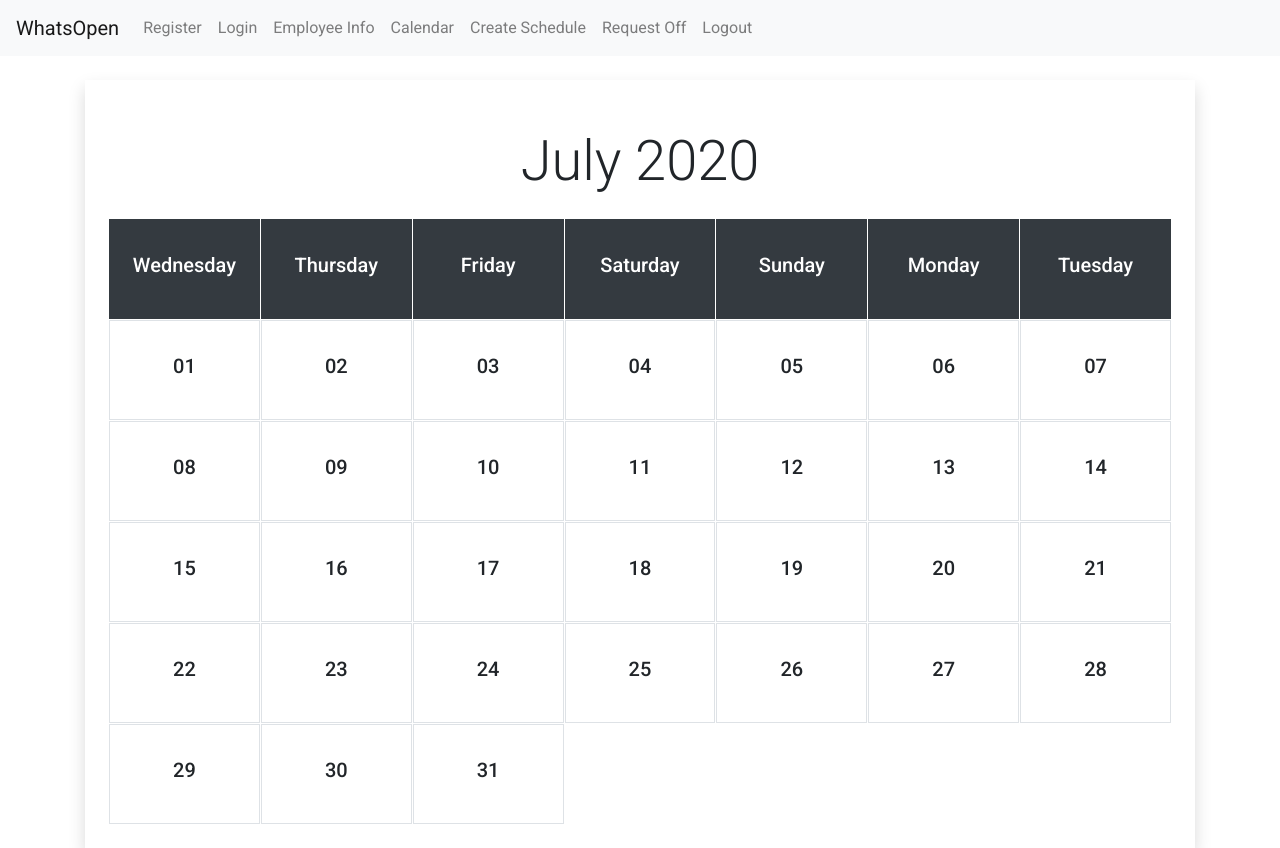
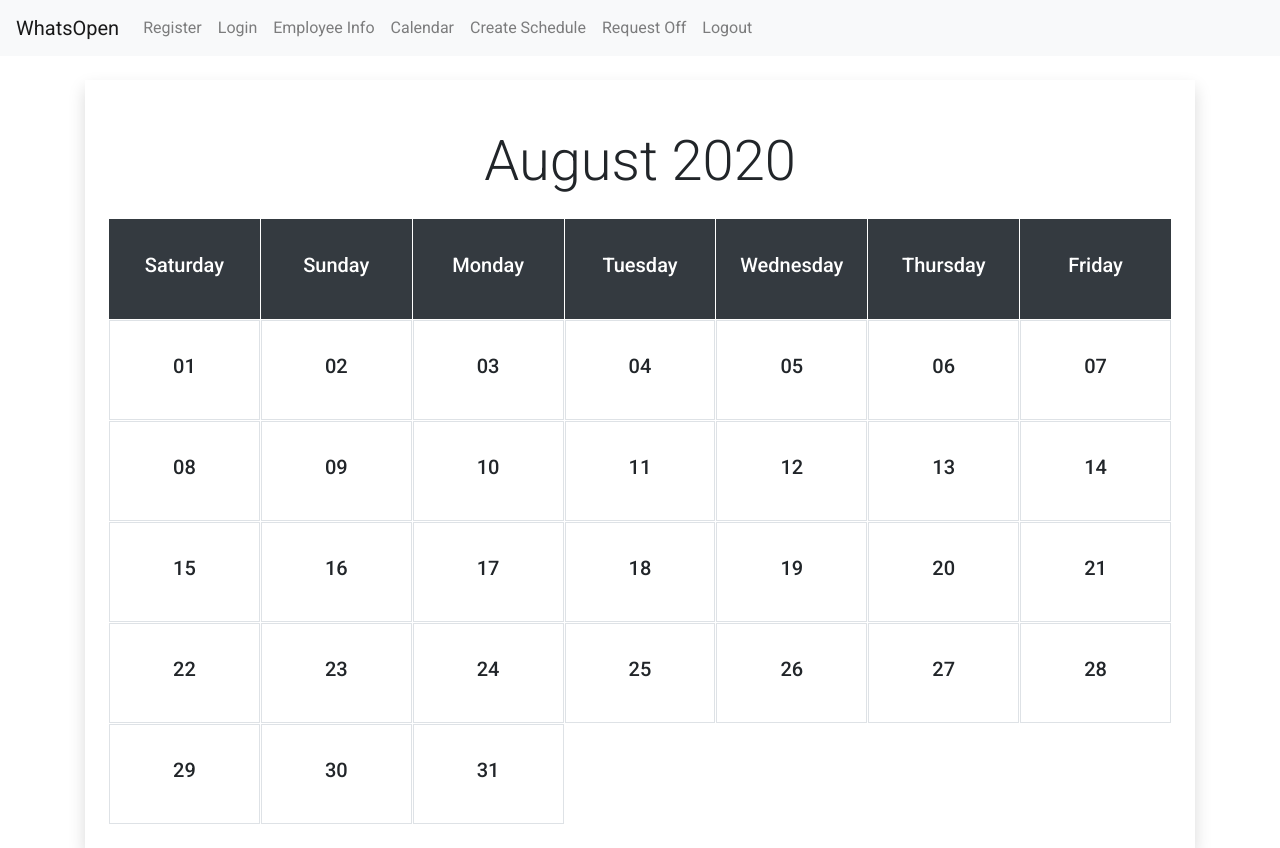
Before and after one commit to madmax9242/whatsOpen, an Angular app in the folder angular/whatsOpen/: page /calendar in a window 1280 px wide. Built offline with nearby package versions, Linux system fonts and the light colour scheme.

Commit message:
changed calendar to august

```diff
--- a/angular/whatsOpen/src/app/components/calendar/calendar.component.ts
+++ b/angular/whatsOpen/src/app/components/calendar/calendar.component.ts
@@ -13,6 +13,7 @@ import { FormGroup, FormControl } from '@angular/forms';
 export class CalendarComponent implements OnInit {
 
 	month: Date[];
+	august: Date[];
 	monthHeader: string[] = [];
 
 	constructor(private datePipe: DatePipe, public dialog: MatDialog) {
@@ -44,13 +45,16 @@ export class CalendarComponent implements OnInit {
    * @return {Date[]} List with date objects for each day of the month
    */
 	getDaysInMonth() {
-		let month = new Date().getMonth();
+		let month = 7;
+
 		var date = new Date(new Date().getFullYear(), month, 1);
+		console.log(date);
 		var days = [];
 		while (date.getMonth() === month) {
 			days.push(new Date(date));
 			date.setDate(date.getDate() + 1);
 		}
+		console.log(days);
 		for (let i = 0; i < 7; i++) {
 			this.monthHeader.push(this.datePipe.transform(days[i], 'EEEE').toString());
 		}
```
